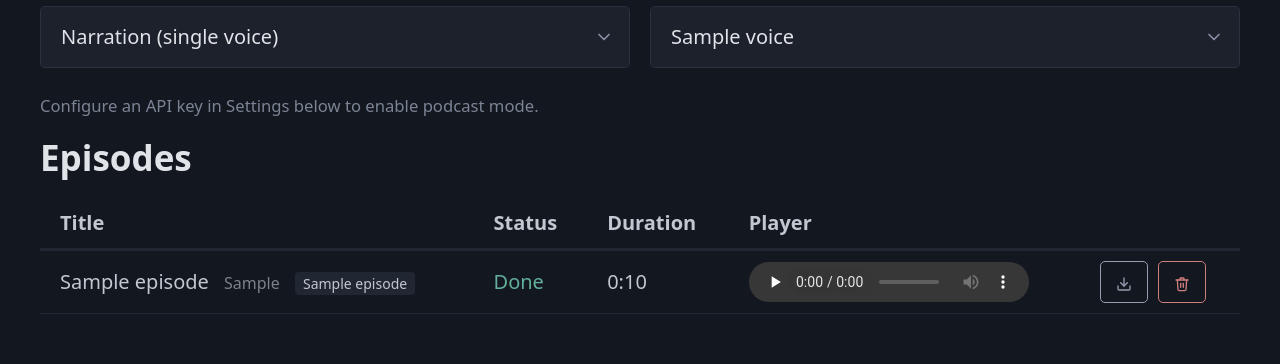
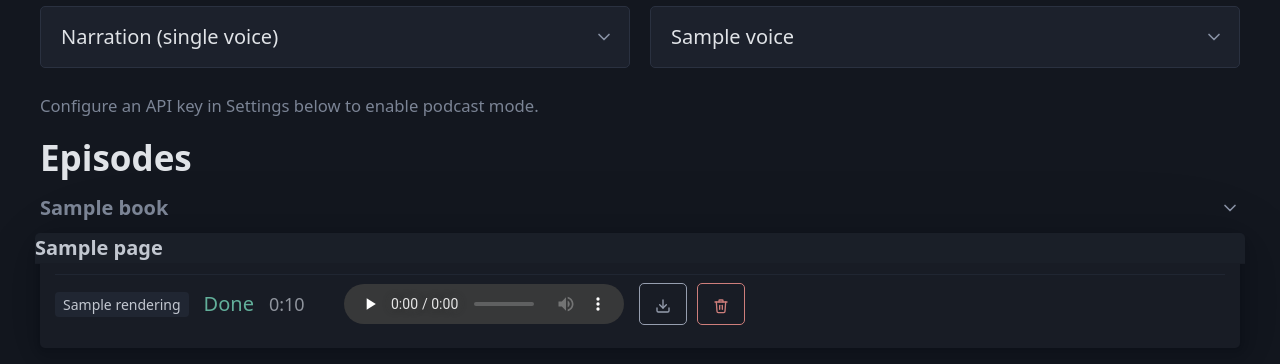
Before and after one commit to Nicolasara/bookstack-podcast, a FastAPI app: template app/templates/index.html in a window 1280 px wide. Shown: the part 252-616 px from the top of the page. Run offline with FastAPI, Linux system fonts and the light colour scheme; the template is opened without the code that fills it: most values are stand-ins (such as "Sample title", 1, 10 or a date in 2020); parts of the project's set-up code (start-up, migrations or seed data) failed here and were passed over; some libraries are stand-ins or nearby versions.

Commit message:
Group episodes by BookStack book with renderings per page
- Fetch book name from BookStack API during conversion
- Episodes grouped by book (collapsible) -> page -> renderings
- Each rendering shows mode badge, status, duration, player, actions
- Existing episodes show under "Uncategorized" until re-converted
- DB migration adds book_id and book_name columns

Co-Authored-By: Claude Opus 4.6 (1M context) <noreply@anthropic.com>

```diff
--- a/app/main.py
+++ b/app/main.py
@@ -1,6 +1,7 @@
 import asyncio
 import os
 import re
+from collections import OrderedDict
 from pathlib import Path
 
 from fastapi import BackgroundTasks, FastAPI, Form, Request
@@ -32,6 +33,30 @@ def _voice_label(voice_id: str) -> str:
     return voice_id
 
 
+def _group_episodes(episodes: list) -> list:
+    """Group episodes into book -> page -> renderings structure."""
+    books = OrderedDict()
+    for ep in episodes:
+        book = ep.get("book_name") or "Uncategorized"
+        page_key = (ep["bookstack_type"], ep["bookstack_id"])
+        if book not in books:
+            books[book] = OrderedDict()
+        if page_key not in books[book]:
+            books[book][page_key] = {
+                "title": ep.get("title") or f"{ep['bookstack_type']} {ep['bookstack_id']}",
+                "renderings": [],
+            }
+        books[book][page_key]["renderings"].append(ep)
+
+    result = []
+    for book_name, pages in books.items():
+        result.append({
+            "book_name": book_name,
+            "pages": list(pages.values()),
+        })
+    return result
+
+
 def _audio_filename(bookstack_type: str, bookstack_id: int, mode: str, voice: str) -> str:
     """Generate a unique filename for an episode."""
     if mode == "podcast":
@@ -51,14 +76,15 @@ async def startup():
 async def index(request: Request):
     episodes = await db.get_episodes()
     has_pending = any(e["status"] in ("pending", "processing") for e in episodes)
-    # Add display label for voice
     for ep in episodes:
         ep["voice_label"] = _voice_label(ep.get("voice", ""))
+    grouped = _group_episodes(episodes)
     return templates.TemplateResponse(
         request,
         "index.html",
         {
             "episodes": episodes,
+            "grouped": grouped,
             "voices": VOICE_OPTIONS,
             "has_pending": has_pending,
             "has_podcast": has_podcast_key(),
@@ -149,6 +175,8 @@ async def process_conversion(
                     "audio_filename": filename,
                     "duration_seconds": duration,
                     "file_size": file_size,
+                    "book_id": content.get("book_id"),
+                    "book_name": content.get("book_name", ""),
                     "status": "done",
                     "error_message": None,
                 },
--- a/app/templates/index.html
+++ b/app/templates/index.html
@@ -39,6 +39,19 @@
             vertical-align: middle;
         }
         #settings-row { margin-bottom: 1rem; }
+        .page-card { margin-bottom: 0.5rem; padding: 0.75rem; }
+        .page-card header { padding: 0; margin-bottom: 0.5rem; }
+        .rendering-row {
+            display: flex;
+            align-items: center;
+            gap: 0.75rem;
+            padding: 0.4rem 0;
+            border-top: 1px solid var(--pico-muted-border-color);
+            flex-wrap: wrap;
+        }
+        .rendering-row .mode-badge { min-width: 5rem; text-align: center; margin: 0; }
+        .rendering-row .duration { min-width: 3rem; opacity: 0.7; font-size: 0.9em; }
+        .rendering-row audio { flex: 1; min-width: 150px; }
     </style>
 </head>
 <body>
@@ -80,31 +93,19 @@
         <!-- Episodes -->
         <section>
             <h2>Episodes</h2>
-            {% if episodes %}
-            <figure>
-            <table>
-                <thead>
-                    <tr>
-                        <th>Title</th>
-                        <th>Status</th>
-                        <th>Duration</th>
-                        <th>Player</th>
-                        <th></th>
-                    </tr>
-                </thead>
-                <tbody>
-                    {% for ep in episodes %}
-                    <tr>
-                        <td>
-                            {{ ep.title or "(converting...)" }}
-                            <small class="search-result-type">{{ ep.bookstack_type }}</small>
-                            {% if ep.mode == "podcast" %}
-                            <span class="mode-badge">podcast</span>
-                            {% else %}
-                            <span class="mode-badge">{{ ep.voice_label }}</span>
-                            {% endif %}
-                        </td>
-                        <td>
+            {% if grouped %}
+            {% for book in grouped %}
+            <details open>
+                <summary><strong>{{ book.book_name }}</strong></summary>
+                {% for page in book.pages %}
+                <article class="page-card">
+                    <header><strong>{{ page.title }}</strong></header>
+                    {% for ep in page.renderings %}
+                    <div class="rendering-row">
+                        <span class="mode-badge">
+                            {% if ep.mode == "podcast" %}Podcast{% else %}{{ ep.voice_label }}{% endif %}
+                        </span>
+                        <span>
                             {% if ep.status == "done" %}
                             <span class="status-done">Done</span>
                             {% elif ep.status == "processing" %}
@@ -114,20 +115,17 @@
                             {% else %}
                             <span class="status-pending">Pending</span>
                             {% endif %}
-                        </td>
-                        <td>
+                        </span>
+                        <span class="duration">
                             {% if ep.duration_seconds %}
                             {{ "%.0f"|format(ep.duration_seconds // 60) }}:{{ "%02.0f"|format(ep.duration_seconds % 60) }}
-                            {% else %}-{% endif %}
-                        </td>
-                        <td>
+                            {% endif %}
+                        </span>
                         {% if ep.status == "done" and ep.audio_filename %}
                         <audio controls preload="none">
                             <source src="/audio/{{ ep.audio_filename }}" type="audio/mpeg">
                         </audio>
                         {% endif %}
-                        </td>
-                        <td>
                         <div class="actions">
                             {% if ep.status == "done" and ep.audio_filename %}
                             <a href="/audio/{{ ep.audio_filename }}" download
@@ -140,12 +138,12 @@
                                 <svg width="16" height="16" viewBox="0 0 24 24" fill="none" stroke="currentColor" stroke-width="2" stroke-linecap="round" stroke-linejoin="round"><polyline points="3 6 5 6 21 6"/><path d="M19 6l-1 14a2 2 0 0 1-2 2H8a2 2 0 0 1-2-2L5 6"/><path d="M10 11v6"/><path d="M14 11v6"/><path d="M9 6V4a1 1 0 0 1 1-1h4a1 1 0 0 1 1 1v2"/></svg>
                             </button>
                         </div>
-                        </td>
-                    </tr>
+                    </div>
                     {% endfor %}
-                </tbody>
-            </table>
-            </figure>
+                </article>
+                {% endfor %}
+            </details>
+            {% endfor %}
             {% else %}
             <p>No episodes yet. Search for content above to get started.</p>
             {% endif %}
```
Also changed, not shown: app/bookstack.py (+24 -2 lines), app/database.py (+16 -12 lines). Lines whose indentation alone changed are shown as unchanged.
